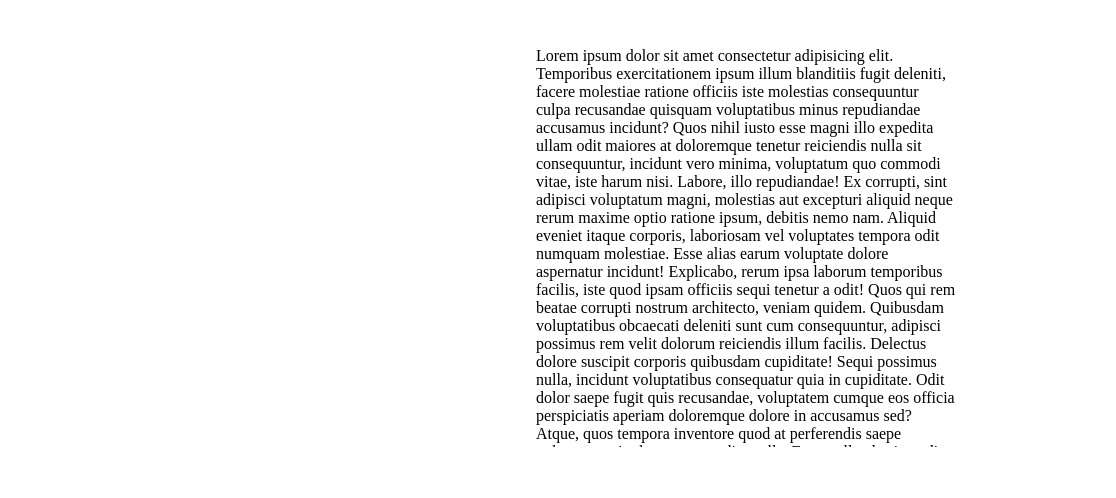
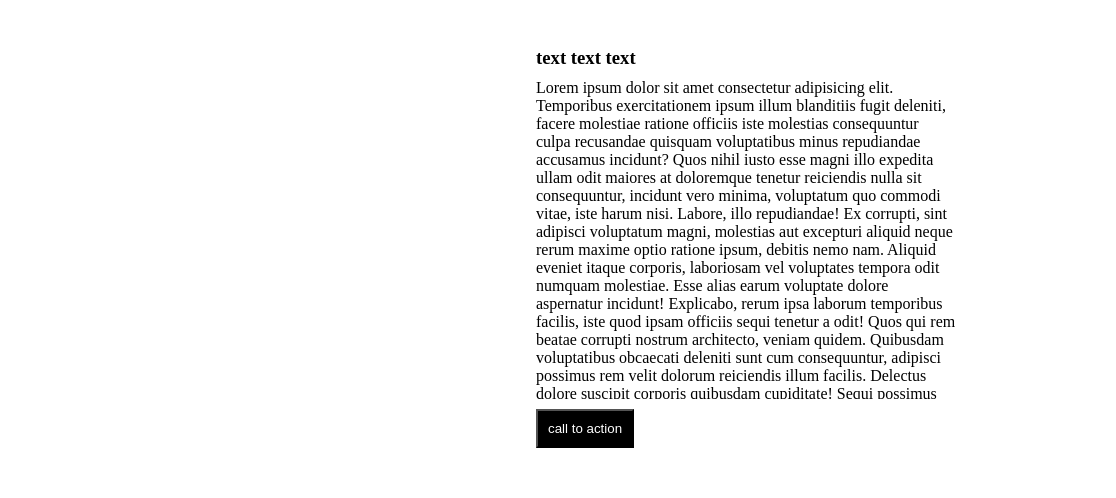
Before and after one commit to OsamaDasooky/grid-and-flex-, a plain HTML site: page grid & flex task/wierfram.html in a window 1280 px wide. Shown: the part 153-651 px from the top of the page, 164-1280 px from the left. Drawn offline with Linux system fonts and the light colour scheme.

Commit message:
add button and modify the code

```diff
--- a/grid & flex task/flex.css
+++ b/grid & flex task/flex.css
@@ -58,17 +58,26 @@ main section:last-child {
     align-items: flex-start;
     justify-content: space-between;
 }
-main section:last-child p {
-    width: 420px;
-}
-
 main section:last-child article {
     height: 400px;
-    overflow-y: scroll;
     text-align: left;
 }
-main section:last-child article::-webkit-scrollbar {
+main section:last-child article h3 {
+    margin-bottom: 10px;
+}
+main section:last-child article p {
+    width: 420px;
+    height: 80%;
+    overflow-y: scroll;
+}
+main section:last-child article p::-webkit-scrollbar {
     display: none;
+}
+main section:last-child article button {
+    background-color: black;
+    color: white;
+    padding: 10px;
+    margin-top: 10px;
 }
 footer {
     background-color: rgb(126, 126, 126);
--- a/grid & flex task/grid.css
+++ b/grid & flex task/grid.css
@@ -11,7 +11,6 @@ header {
     display: grid;
     justify-items: center;
 }
-
 header div{
     height: 80px;
     width: 960px;
@@ -20,7 +19,6 @@ header div{
     justify-content: space-between;
     align-content: center;
     align-items: center;
-
 }
 header div ul {
     display: grid;
@@ -46,7 +44,6 @@ main section:first-child {
 main section:first-child img:first-child {
     grid-column: 1 / -1;
 }
-
 main section:last-child {
     width: 960px;
     display: grid;
@@ -56,11 +53,27 @@ main section:last-child {
 }
 main section:last-child article {
     height: 400px;
+    text-align: left;
+    display: grid;
+    grid-template-columns: auto auto;
+    grid-template-rows: auto auto;
+}
+main section:last-child article h3 {
+    margin-bottom: 10px;
+    grid-column: 1 / -1;
+}
+main section:last-child article p {
     overflow-y: scroll;
-    text-align: left;
+    grid-column: 1 / -1;
 }
-main section:last-child article::-webkit-scrollbar {
+main section:last-child article p::-webkit-scrollbar {
     display: none;
+}
+main section:last-child article button {
+    background-color: black;
+    color: white;
+    padding: 10px;
+    margin: 10px;
 }
 footer {
     background-color: rgb(126, 126, 126);
--- a/grid & flex task/wierfram.html
+++ b/grid & flex task/wierfram.html
@@ -29,7 +29,9 @@
         <section>
             <img src="./img/480x400.png" alt="">
                 <article>
-                <p>Lorem ipsum dolor sit amet consectetur adipisicing elit. Temporibus exercitationem ipsum illum blanditiis fugit deleniti, facere molestiae ratione officiis iste molestias consequuntur culpa recusandae quisquam voluptatibus minus repudiandae accusamus incidunt?
+                <h3>text text text </h3>
+                <p>
+                    Lorem ipsum dolor sit amet consectetur adipisicing elit. Temporibus exercitationem ipsum illum blanditiis fugit deleniti, facere molestiae ratione officiis iste molestias consequuntur culpa recusandae quisquam voluptatibus minus repudiandae accusamus incidunt?
                     Quos nihil iusto esse magni illo expedita ullam odit maiores at doloremque tenetur reiciendis nulla sit consequuntur, incidunt vero minima, voluptatum quo commodi vitae, iste harum nisi. Labore, illo repudiandae!
                     Ex corrupti, sint adipisci voluptatum magni, molestias aut excepturi aliquid neque rerum maxime optio ratione ipsum, debitis nemo nam. Aliquid eveniet itaque corporis, laboriosam vel voluptates tempora odit numquam molestiae.
                     Esse alias earum voluptate dolore aspernatur incidunt! Explicabo, rerum ipsa laborum temporibus facilis, iste quod ipsam officiis sequi tenetur a odit! Quos qui rem beatae corrupti nostrum architecto, veniam quidem.
@@ -38,7 +40,9 @@
                     Est repellendus impedit ipsum, consectetur temporibus molestias quam, nesciunt adipisci omnis qui beatae sit architecto totam ratione aut. Esse repudiandae explicabo aut nam omnis minima adipisci unde iure voluptate accusantium!
                     Dolorum culpa blanditiis possimus facilis, nemo odio recusandae dolores, fugiat adipisci, accusamus sed totam voluptatibus quibusdam amet iste autem! Quos vitae expedita ea animi vero aperiam debitis in eveniet id.
                     Quidem quo quos aspernatur quasi fugiat sint corrupti dolorem illum laborum nulla itaque, accusantium eos maiores perferendis alias aliquam voluptates pariatur asperiores repellat, est ut laboriosam corporis quaerat laudantium? Provident.
-                Corporis libero ratione voluptate perferendis. Aliquid autem numquam doloremque optio. Magni molestias ullam mollitia fuga, necessitatibus illum, quasi molestiae dignissimos natus, nesciunt iusto repellendus delectus rerum. Hic est non nisi.</p>
+                    Corporis libero ratione voluptate perferendis. Aliquid autem numquam doloremque optio. Magni molestias ullam mollitia fuga, necessitatibus illum, quasi molestiae dignissimos natus, nesciunt iusto repellendus delectus rerum. Hic est non nisi.
+                </p>
+                <button>call to action</button>
             </article>
         </section>
     </main>
```
Lines whose indentation alone changed are shown as unchanged.
